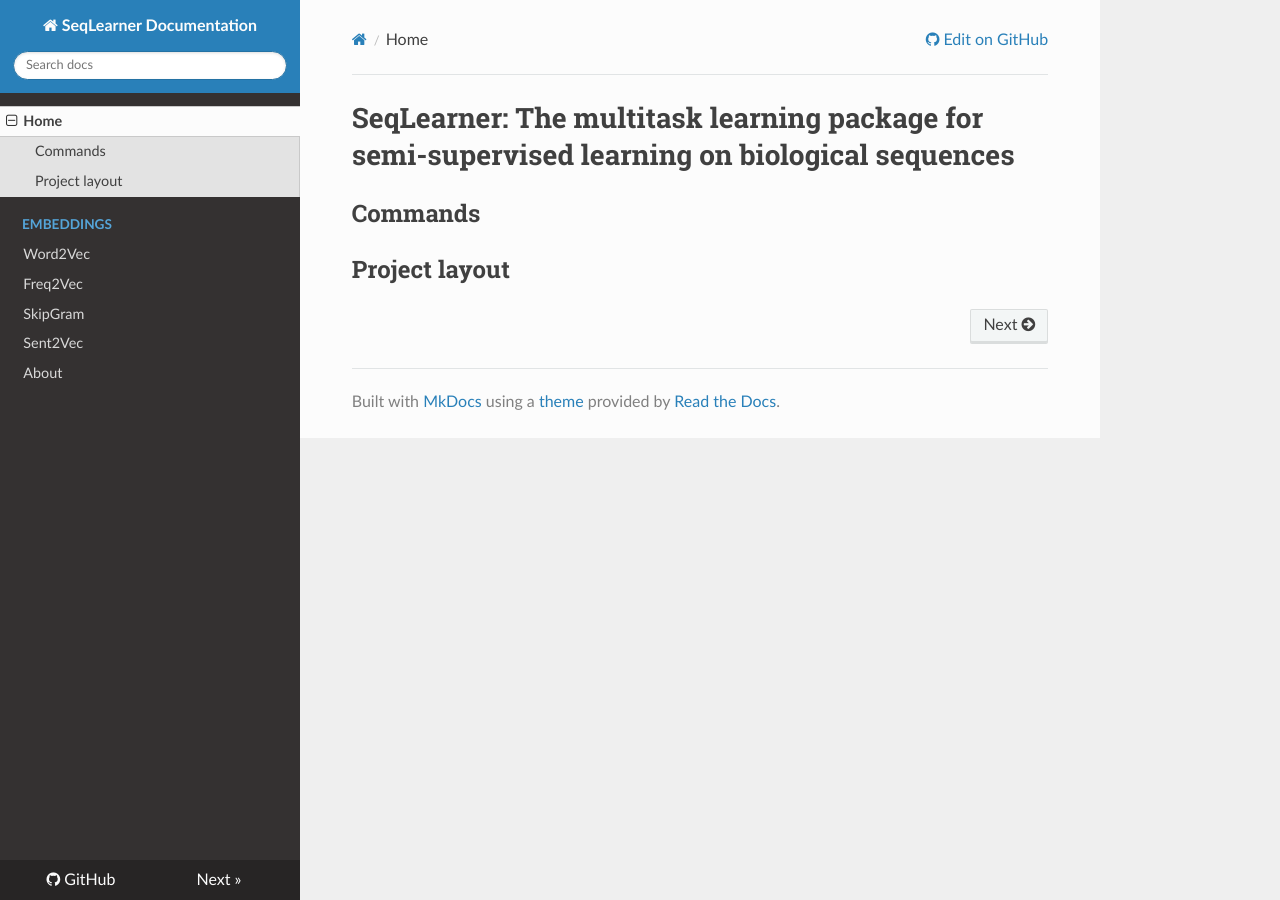
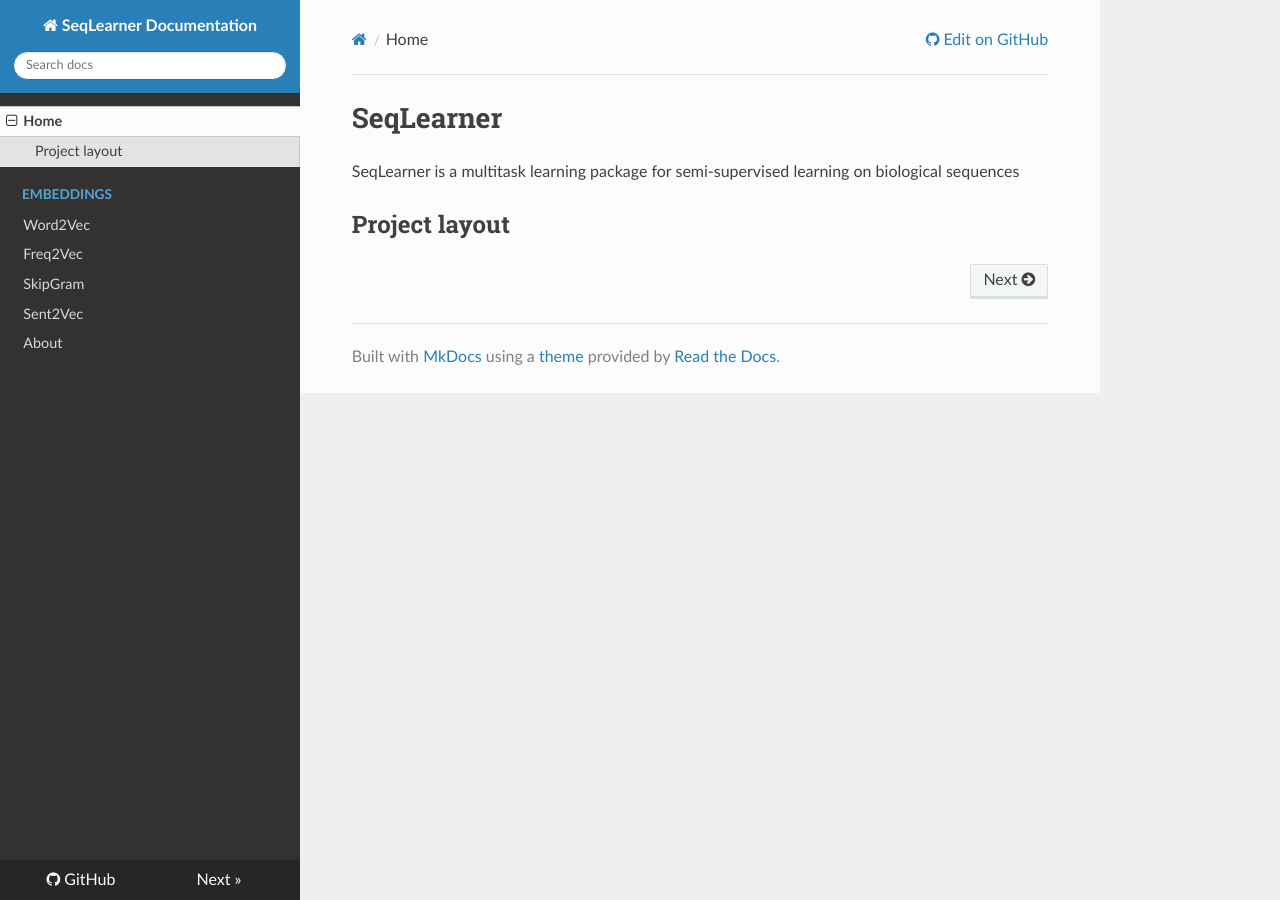
Before and after one commit to EliHei/SeqLearn, an MkDocs documentation site: the page built from docs/index.md, in a window 1280 px wide. Built offline with MkDocs 1.6.1, drawn with Linux system fonts in a browser that asks for light colours; nearby versions of some CDN libraries.

Commit message:
Update index file

```diff
--- a/docs/index.md
+++ b/docs/index.md
@@ -1,6 +1,5 @@
-# SeqLearner: The multitask learning package for semi-supervised learning on biological sequences
+# SeqLearner
+SeqLearner is a multitask learning package for semi-supervised learning on biological sequences
 
 
-## Commands
-
 ## Project layout
```
